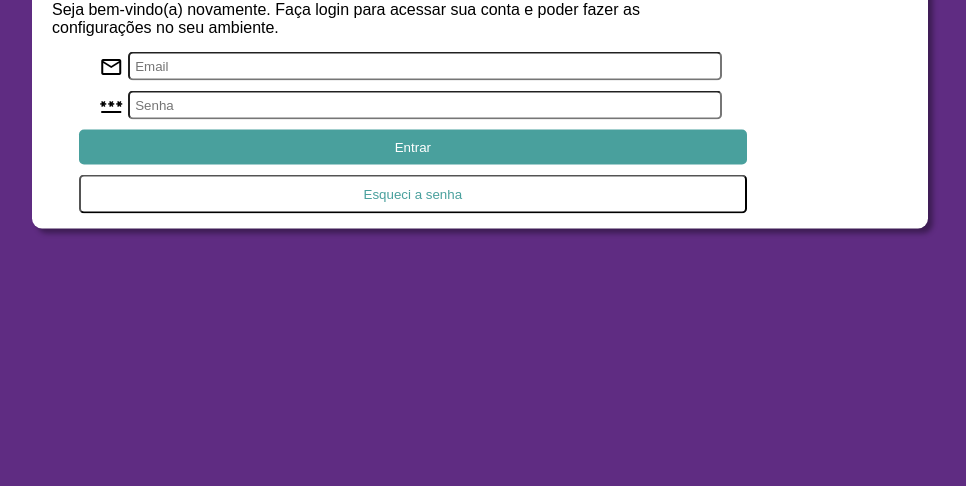
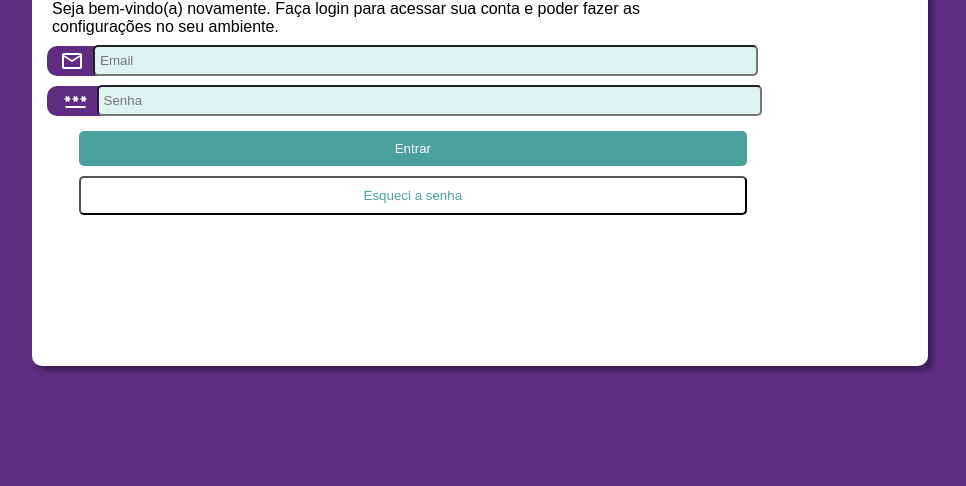
Before and after one commit to Gbr-sl/pagina-login, a plain HTML site: page index.html in a window 1280 px wide. Shown: the part 314-800 px from the top of the page, without its empty margins (160-1126 px from the left). Drawn offline with nearby package versions, Linux system fonts and the light colour scheme.

Commit message:
finalizado

```diff
--- a/estilos/media-queries1.css
+++ b/estilos/media-queries1.css
@@ -1,7 +1,7 @@
 @media screen and (min-width: 768px) and (max-width: 992px){
-
+    /*Para tablets*/
     body{
-        background-image: linear-gradient(to bottom #5f2c82, #49a09d);
+        background-image: linear-gradient(to top, #49a09d,#5f2c82);
     }
 
     img{
@@ -13,9 +13,11 @@
         display: flex;
         flex-direction: row;
         width: 70vw;
+        height: 60vh;
     }
 
     .logins{
+        margin: auto;
         padding: 10px;
     }
 
@@ -26,6 +28,7 @@
     img{
         border-radius: 0 10px 10px 0;
         height: 100%;
+
     }
 
     main{
@@ -33,10 +36,16 @@
         display: flex;
         flex-direction: row-reverse;
         width: 70vw;
+        height: 70vh;
     }
 
     .logins{
+        margin: auto;
         padding: 10px;
     }
 
+    .bt1{
+        max-width: 100vw;
+    }
+
 }
--- a/estilos/style.css
+++ b/estilos/style.css
@@ -21,6 +21,7 @@ main{
     box-shadow: 5px 5px 5px rgba(0, 0, 0, 0.349);
 
     transition: width 0.3s, height 0.3s;
+    transition-timing-function: ease;
 }
 
 img{
@@ -50,12 +51,38 @@ label{
     display: flex;
     justify-content: center;
     align-items: center;
+    transform: translateX(5px);
+    height: 30px;
+    width: 95%;
+    background-color: #5f2c82;
+    border-radius: 10px;
+    margin-bottom: 10px;
+}
+
+#iemail{
+    transform: translateX(14px);  /*Arrastando ele um pouco para a direita*/
+    height: 31.2px;
+    width: calc(100% - 40px);  /*Fazendo calculo de altura*/
+    background-color: #def3f2;
 }
 
 .senha{
     display: flex;
     justify-content: center;
     align-items: center;
+    transform: translateX(5px);
+    width: 96%;
+    height: 30px;
+    background-color: #5f2c82;
+    border-radius: 10px;
+    margin-bottom: 10px;
+}
+
+#isenha{
+    transform: translateX(14px);  /*Arrastando ele um pouco para a direita*/
+    height: 31.2px;
+    width: calc(100% - 47px);  /*Fazendo calculo de altura*/
+    background-color: #def3f2;
 }
 
 input{
@@ -63,6 +90,11 @@ input{
     margin: 5px;
     padding: 5px;
     border-radius: 5px;
+}
+
+.material-symbols-outlined{
+    transform: translateX(10px);
+    color: white;
 }
 
 .bt1{
--- a/index.html
+++ b/index.html
@@ -7,9 +7,7 @@
     <link rel="stylesheet" href="estilos/style.css">
     <link rel="stylesheet" href="estilos/media-queries1.css">
 
-    <link rel="stylesheet" href="https://fonts.googleapis.com/css2?family=Material+Symbols+Outlined:opsz,wght,FILL,GRAD@20..48,100..700,0..1,-50..200&icon_names=mail" />
-
-    <link rel="stylesheet" href="https://fonts.googleapis.com/css2?family=Material+Symbols+Outlined:opsz,wght,FILL,GRAD@20..48,100..700,0..1,-50..200&icon_names=password" />
+    <link rel="stylesheet" href="https://fonts.googleapis.com/css2?family=Material+Symbols+Outlined:opsz,wght,FILL,GRAD@20..48,100..700,0..1,-50..200&icon" />
 
 </head>
 <body>
@@ -25,7 +23,9 @@
             <form action="cadastro.php" method="post">
 
                 <div class="email">
-                    <label for="iemail"><span class="material-symbols-outlined">mail</span></label>
+                    <label for="iemail"><span class="material-symbols-outlined">
+                        mail
+                        </span></label>
                     <input type="email" placeholder="Email" required id="iemail"><br>
                 </div>
 
```
